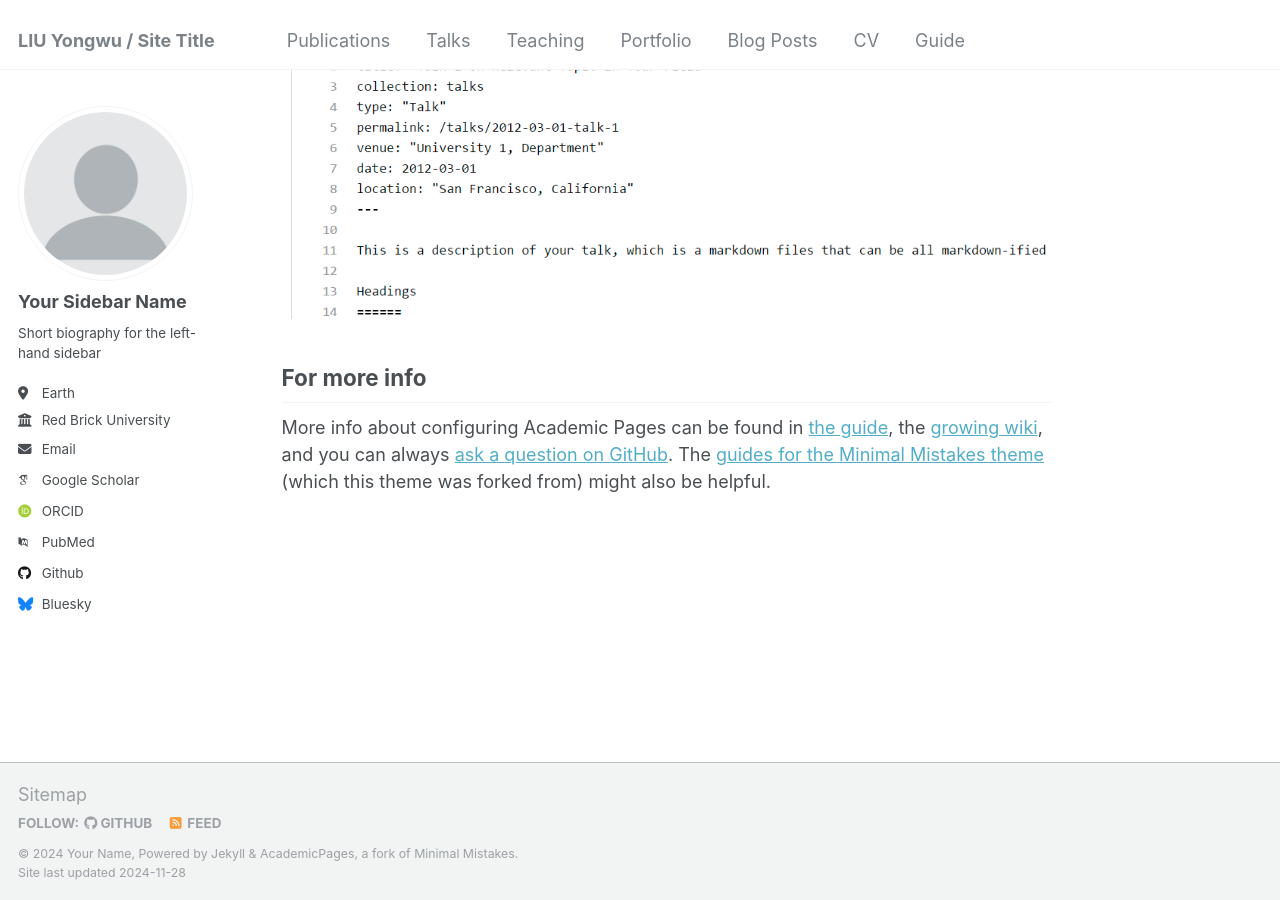
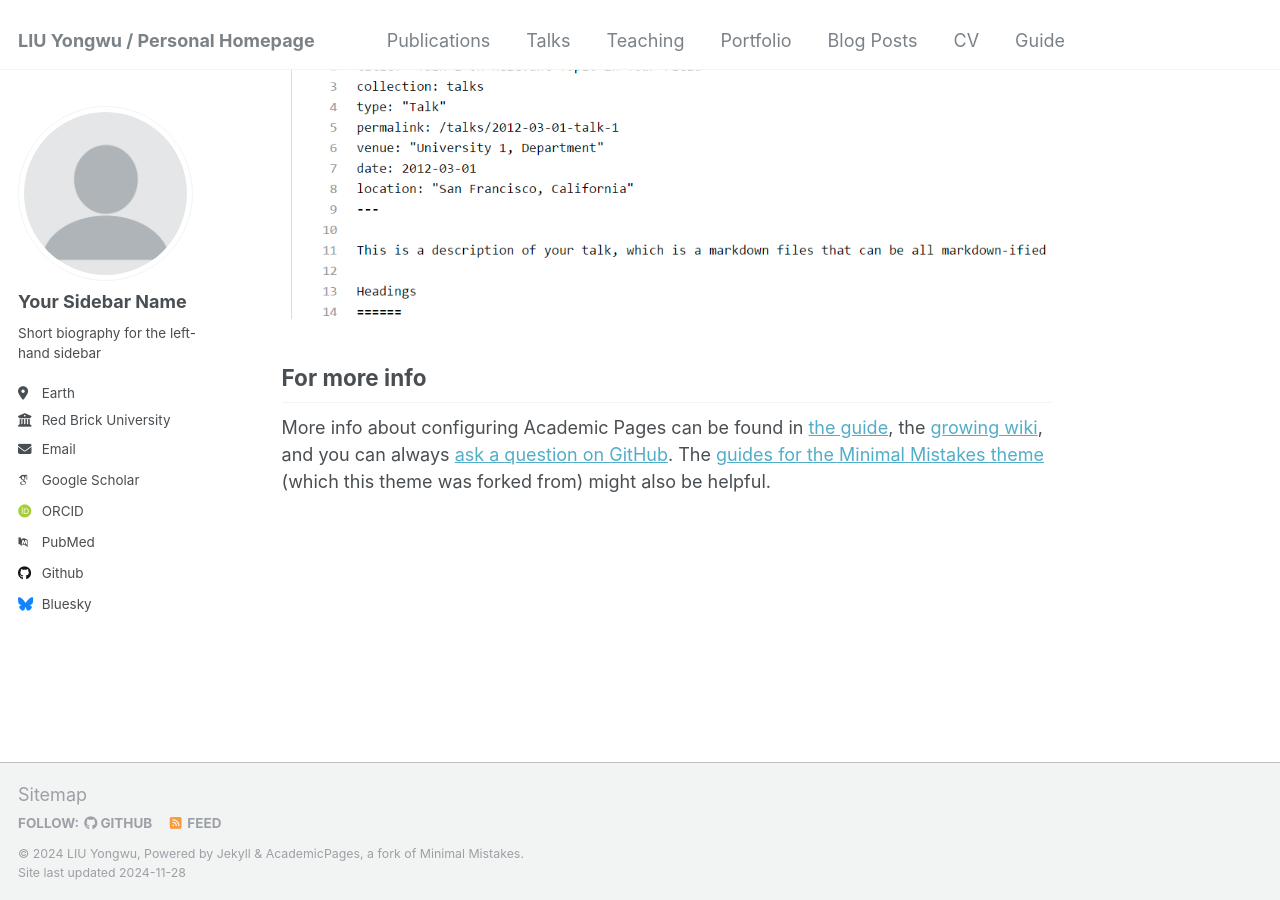
Before and after one commit to WillLiuyw/WillLiuyw.github.io, a Jekyll site: the page built from _pages/about.md, in a window 1280 px wide and 900 px high, scrolled down 2643 px. Built offline with Jekyll 4.4.1, drawn with Linux system fonts in a browser that asks for light colours; some web fonts are replaced.

Commit message:
Update _config.yml

```diff
--- a/_config.yml
+++ b/_config.yml
@@ -8,11 +8,11 @@
 
 # Basic Site Settings
 locale                   : "en-US"
-title                    : "LIU Yongwu / Site Title"
+title                    : "LIU Yongwu / Personal Homepage"
 title_separator          : "-"
-name                     : &name "Your Name"
+name                     : &name "LIU Yongwu"
 description              : &description "personal description"
-url                      : https://academicpages.github.io # the base hostname & protocol for your site e.g. "https://[your GitHub username].github.io"
+url                      : https://https://willliuyw.github.io/ # the base hostname & protocol for your site e.g. "https://[your GitHub username].github.io"
 baseurl                  : "" # the subpath of your site, e.g. "/blog"
 repository               : "academicpages/academicpages.github.io"
 
```
